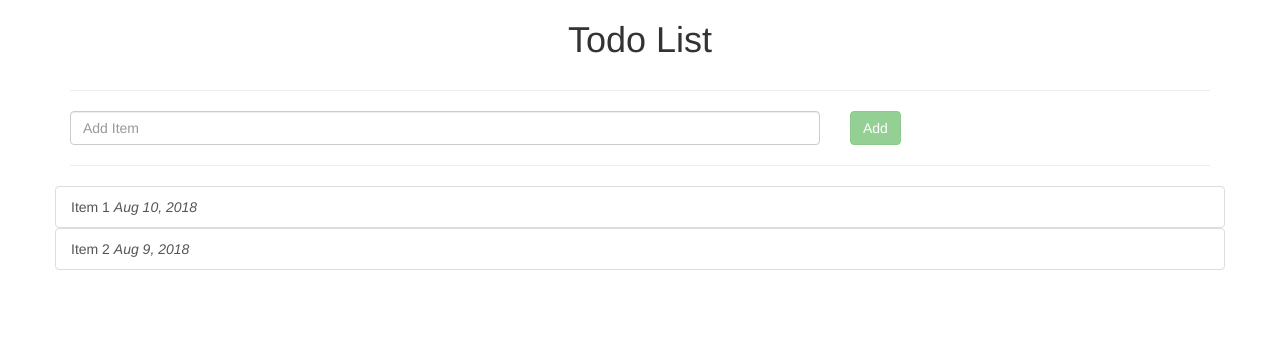
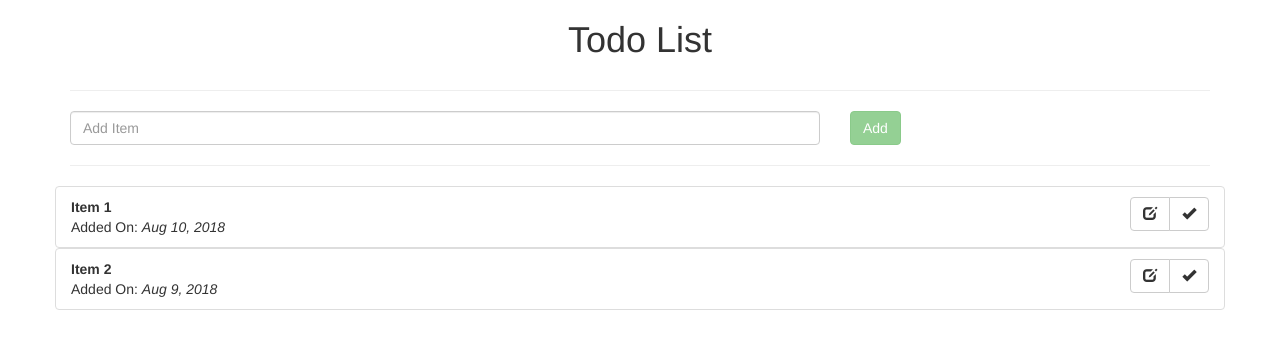
Before and after one commit to yogesh061/angular-todo-list, an Angular app: page / in a window 1280 px wide. Shown: the top 348 px of the page. Built offline with nearby package versions, Linux system fonts and the light colour scheme.

Commit message:
Updated list component, added edit and complete button

```diff
--- a/src/app/list-item/list-item.component.html
+++ b/src/app/list-item/list-item.component.html
@@ -1,4 +1,18 @@
-<a class="list-group-item" href="#">
-    {{item.name}}
-    <span style="font-style: italic">{{ item.addedOn | date }}</span>
-</a>
+<div class="list-group-item clearfix">
+    <div class="pull-left">
+        <div><strong>{{item.name}}</strong></div>
+        <div> <span>Added On: </span>
+            <span style="font-style: italic"> {{ item.addedOn | date }}</span>
+        </div>
+    </div>
+    <div class="pull-right">
+        <div class="btn-group">
+            <button (click)="editItem()" type="button" class="btn btn-default" aria-label="Edit">
+                <span class="glyphicon glyphicon-edit" aria-hidden="true"></span>
+            </button>
+            <button (click)="completeItem()" type="button" class="btn btn-default" aria-label="Complete">
+                <span class="glyphicon glyphicon-ok" aria-hidden="true"></span>
+            </button>
+        </div>
+    </div>
+</div>
--- a/src/app/list-item/list-item.component.ts
+++ b/src/app/list-item/list-item.component.ts
@@ -13,4 +13,11 @@ export class ListItemComponent implements OnInit {
   ngOnInit() {
   }
 
+  editItem() {
+    console.log('editItem');
+  }
+  completeItem() {
+    console.log('completeItem');
+  }
+
 }
```
